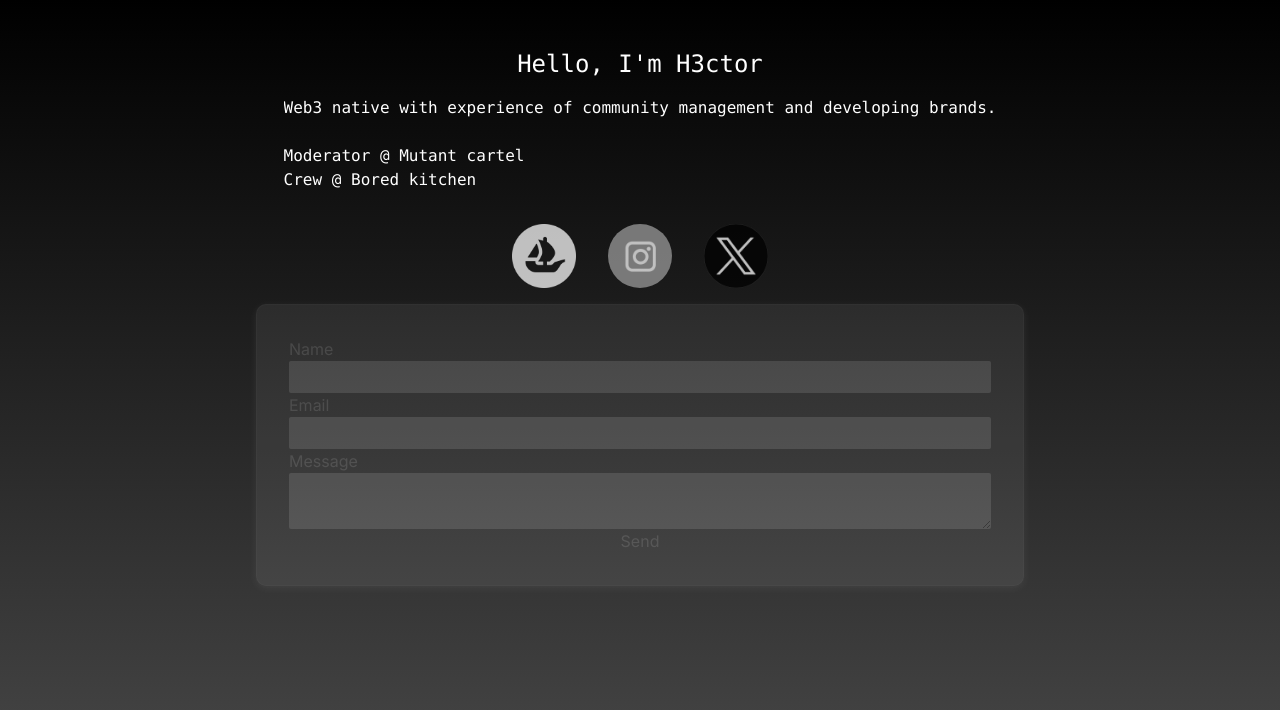
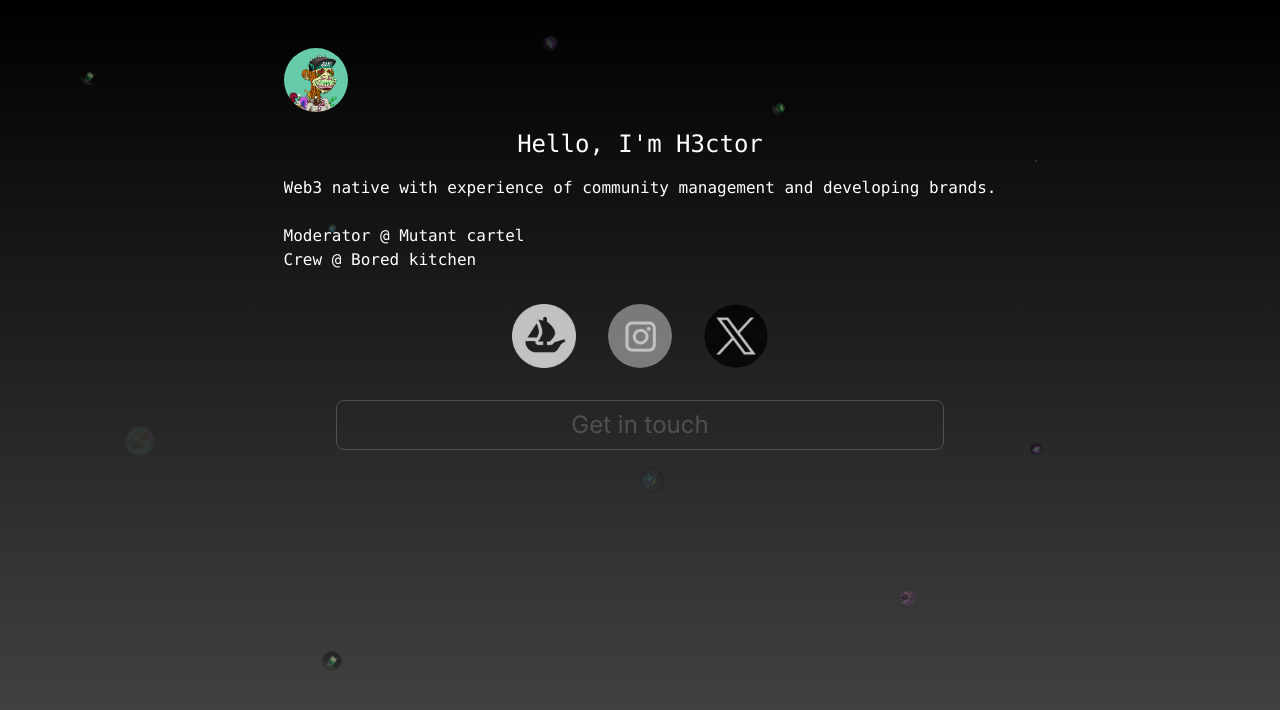
Before and after one commit to allanheremi/h3ctor, a Next.js app: page / in a window 1280 px wide. Shown: the top 710 px of the page. Built offline with nearby package versions, Linux system fonts and the light colour scheme.

Commit message:
Fix: refactor contact form + styl

```diff
--- a/app/Contact.tsx
+++ b/app/Contact.tsx
@@ -38,21 +38,9 @@ const Contact = (props: Props) => {
           </li>
         </ul>
       </div>
-
-      <div className='w-screen flex justify-center py-4 transparent4s'>
-        <div className='w-[80%] md:w-[60%]'>
-        <form className="flex flex-col justify-center morphism p-8">
-          <input type="hidden" name="contact_number"  />
-          <label>Name</label>
-          <input type="text" name="user_name" className='rounded-sm text-black px-2 py-1' />
-          <label>Email</label>
-          <input type="email" name="user_email" className='rounded-sm text-black px-2 py-1' />
-          <label>Message</label>
-          <textarea name="message" className='rounded-sm text-black px-2 py-1'></textarea>
-          <input type="submit" value="Send"  />
-        </form>
-        </div>
-      </div>
+<div className='w-full flex justify-center text-white p-8'>
+<button className='text-2xl  w-[50%] p-2 transparent4s text-white border-[1px] border-white rounded-lg hover:bg-gray-500 animation ease-in duration-300 hover:translate-y-[-5%]'>Get in touch</button>
+</div>
     </>
   );
 };
--- a/app/Hero.tsx
+++ b/app/Hero.tsx
@@ -5,14 +5,14 @@ type Props = {};
 const Hero = (props: Props) => {
   return (
     <>
-      <div className="p-8 flex justify-start items-center lg:justify-center">
+      <div className="p-8 pt-12 flex justify-start items-center lg:justify-center">
         <div className="flex flex-col">
           {/* <img
             src="/h3ctorbg.jpeg"
             alt="image"
             className="max-h-[50vh] rounded-lg object-cover md:object-contain"
           /> */}
-
+<img src="/koda5.png" alt="Mutant ape yacht club 7826" className='w-[4rem] rounded-full'/>
           <h1 className="text-center py-4 text-2xl font-mono bg-white bg-gradient-to-tr-custom-gradient bg-clip-text text-transparent">
             Hello, I'm H3ctor
           </h1>
--- a/app/globals.css
+++ b/app/globals.css
@@ -62,3 +62,84 @@ body {
   border-radius: 10px;
   border: 1px solid rgba(255, 255, 255, 0.18);
 }
+
+
+.box img {
+  position: absolute;
+  width: 60px;
+  height: 60px;
+  background-color: transparent;
+
+}
+
+.box img:nth-child(1) {
+  top: 12%;
+  left: 42%;
+  animation: animate 10s linear infinite;
+}
+
+.box img:nth-child(2) {
+  top: 70%;
+  left: 50%;
+  animation: animate 7s linear infinite;
+}
+.box img:nth-child(3) {
+  top: 17%;
+  left: 6%;
+  animation: animate 9s linear infinite;
+}
+
+.box img:nth-child(4) {
+  top: 20%;
+  left: 60%;
+  animation: animate 10s linear infinite;
+}
+
+.box img:nth-child(5) {
+  top: 67%;
+  left: 10%;
+  animation: animate 6s linear infinite;
+}
+
+.box img:nth-child(6) {
+  top: 80%;
+  left: 70%;
+  animation: animate 12s linear infinite;
+}
+
+.box img:nth-child(7) {
+  top: 60%;
+  left: 80%;
+  animation: animate 15s linear infinite;
+}
+
+.box img:nth-child(8) {
+  top: 32%;
+  left: 25%;
+  animation: animate 16s linear infinite;
+}
+
+.box img:nth-child(9) {
+  top: 90%;
+  left: 25%;
+  animation: animate 9s linear infinite;
+}
+
+.box img:nth-child(10) {
+  top: 20%;
+  left: 80%;
+  animation: animate 5s linear infinite;
+}
+
+@keyframes animate {
+  0% {
+    transform: scale(0) translateY(-90px) rotate(360deg);
+    opacity: 1;
+  }
+
+  100% {
+    transform: scale(1.3) translateY(-90px) rotate(-180deg);
+    border-radius: 50%;
+    opacity: 0;
+  }
+}
--- a/app/page.tsx
+++ b/app/page.tsx
@@ -5,6 +5,18 @@ export default function Home() {
   return (
     <>
       <div className="wrapper">
+        <div className='box'>
+          <img src="/koda1.png" alt="" className='opacity-10 max-w-[24px] max-h-[24px] rounded-full' />
+          <img src="/koda2.png" alt="" className='opacity-10 max-w-[24px] max-h-[24px] rounded-full' />
+          <img src="/koda3.png" alt="" className='opacity-10 max-w-[24px] max-h-[24px] rounded-full' />
+          <img src="/koda4.png" alt="" className='opacity-10 max-w-[24px] max-h-[24px] rounded-full' />
+          <img src="/koda5.png" alt="" className='opacity-10 max-w-[24px] max-h-[24px] rounded-full' />
+          <img src="/koda6.png" alt="" className='opacity-10 max-w-[24px] max-h-[24px] rounded-full' />
+          <img src="/koda1.png" alt="" className='opacity-10 max-w-[24px] max-h-[24px] rounded-full' />
+          <img src="/koda2.png" alt="" className='opacity-10 max-w-[24px] max-h-[24px] rounded-full' />
+          <img src="/koda3.png" alt="" className='opacity-10 max-w-[24px] max-h-[24px] rounded-full' />
+          <img src="/koda4.png" alt="" className='opacity-10 max-w-[24px] max-h-[24px] rounded-full' />
+        </div>
         <Hero />
         <Contact />
       </div>
```
